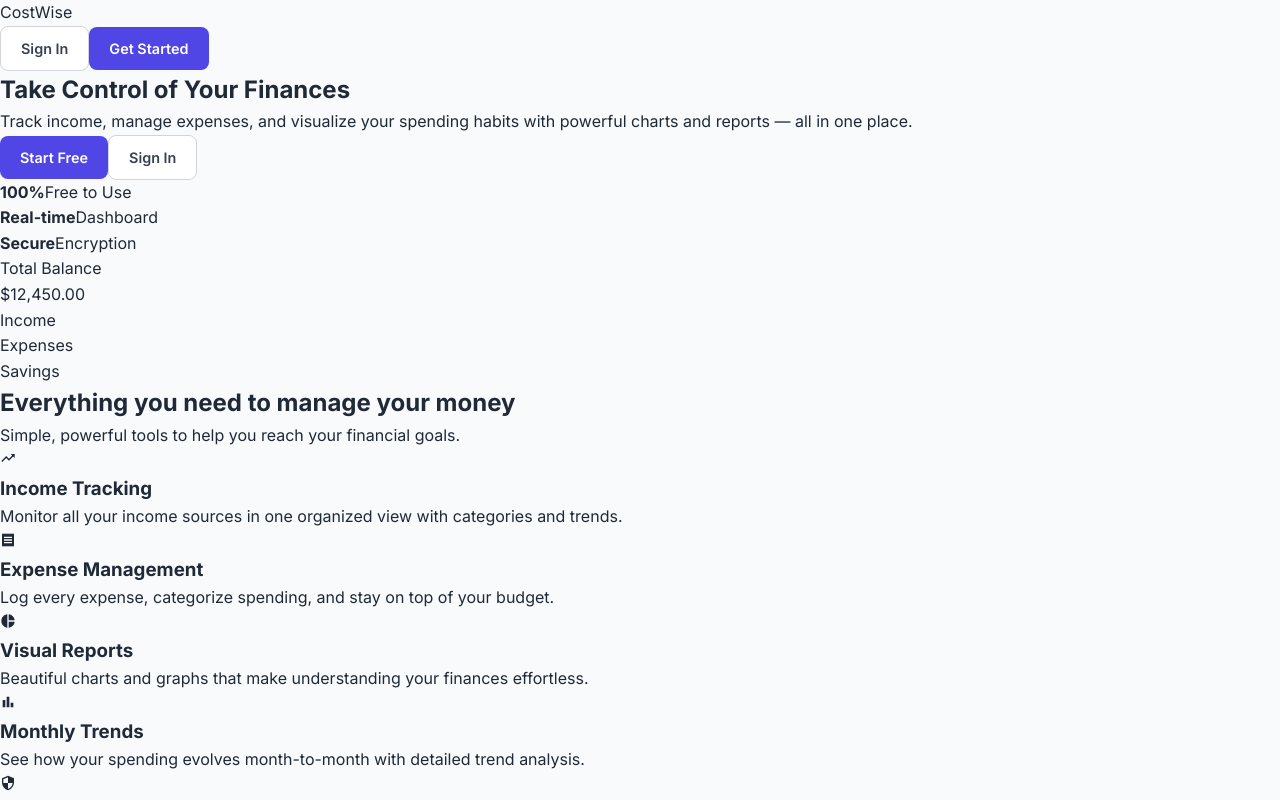
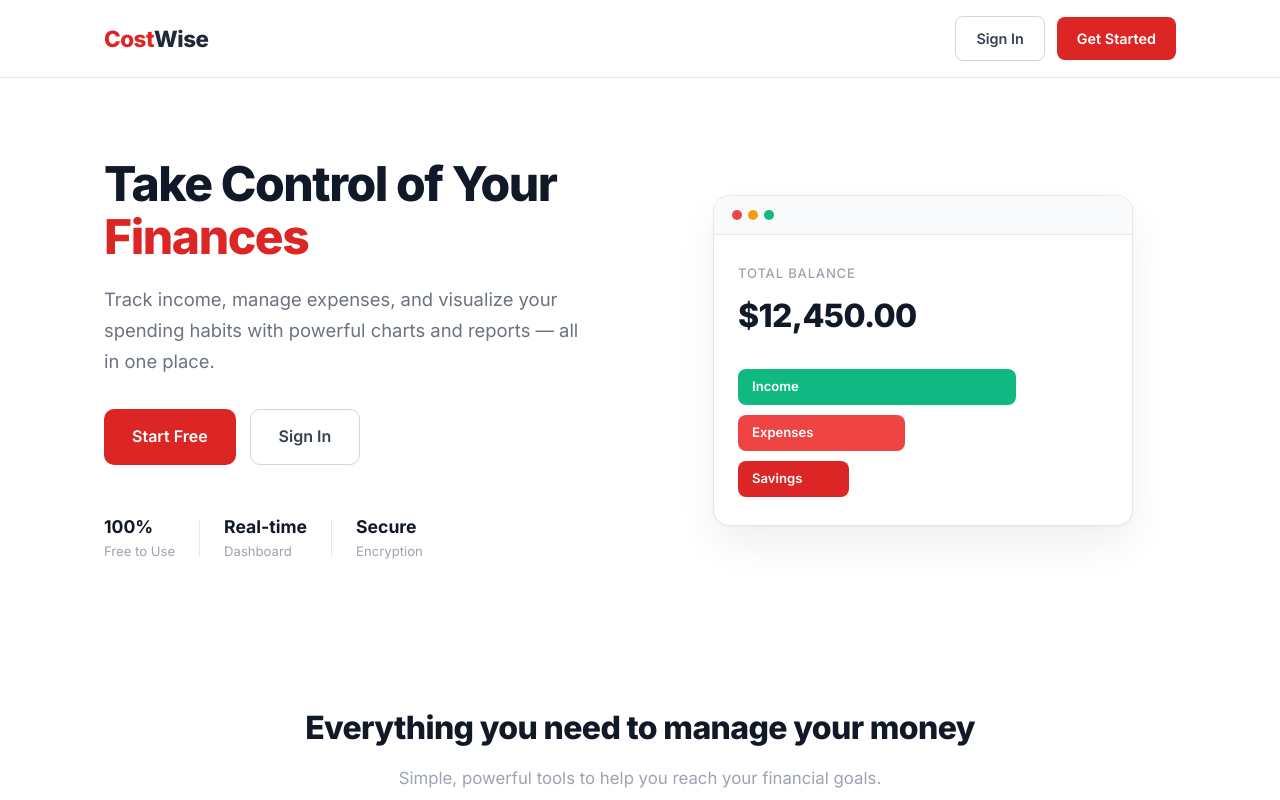
Before and after one commit to AldrianLoberiano/budget_control, a React (Create React App) app in the folder costwise/frontend/: page / in a window 1280 px wide. Shown: the top 800 px of the page. Built offline with nearby package versions, Linux system fonts and the light colour scheme; no server answers.

Commit message:
Update index.css

```diff
--- a/costwise/frontend/src/index.css
+++ b/costwise/frontend/src/index.css
@@ -1,8 +1,8 @@
 /* ===== CSS Variables & Reset ===== */
 :root {
-  --primary: #4f46e5;
-  --primary-dark: #4338ca;
-  --primary-light: #818cf8;
+  --primary: #dc2626;
+  --primary-dark: #b91c1c;
+  --primary-light: #f87171;
   --success: #10b981;
   --success-bg: #d1fae5;
   --danger: #ef4444;
@@ -125,8 +125,19 @@ a {
   color: var(--gray-900);
 }
 
+.sidebar-link svg,
+.btn-icon svg,
+.summary-card-icon svg {
+  transition: none;
+}
+
+.sidebar-link:hover svg,
+.btn-icon:hover svg {
+  transform: none;
+}
+
 .sidebar-link.active {
-  background: #eef2ff;
+  background: #fef2f2;
   color: var(--primary);
 }
 
@@ -269,7 +280,7 @@ a {
 }
 
 .summary-card-icon.balance {
-  background: #e0e7ff;
+  background: #fef2f2;
   color: var(--primary);
 }
 
@@ -359,8 +370,8 @@ a {
 }
 
 .btn-icon:hover {
-  background: var(--gray-100);
-  color: var(--gray-700);
+  background: none;
+  color: var(--gray-500);
 }
 
 /* ===== Forms ===== */
@@ -390,7 +401,7 @@ a {
 .form-control:focus {
   outline: none;
   border-color: var(--primary);
-  box-shadow: 0 0 0 3px rgba(79, 70, 229, 0.1);
+  box-shadow: 0 0 0 3px rgba(220, 38, 38, 0.1);
 }
 
 .form-row {
@@ -418,7 +429,7 @@ a {
   display: flex;
   align-items: center;
   justify-content: center;
-  background: linear-gradient(135deg, #667eea 0%, #764ba2 100%);
+  background: var(--gray-50);
   padding: 16px;
 }
 
@@ -689,3 +700,369 @@ a {
   font-size: 0.85rem;
   margin-top: 4px;
 }
+
+/* ===== Homepage ===== */
+.home-page {
+  min-height: 100vh;
+  background: var(--white);
+  font-family: 'Inter', -apple-system, BlinkMacSystemFont, 'Segoe UI', Roboto, sans-serif;
+}
+
+/* -- Navbar -- */
+.home-nav {
+  position: sticky;
+  top: 0;
+  background: rgba(255, 255, 255, 0.95);
+  backdrop-filter: blur(8px);
+  border-bottom: 1px solid var(--gray-200);
+  z-index: 50;
+}
+
+.home-nav-inner {
+  max-width: 1120px;
+  margin: 0 auto;
+  padding: 16px 24px;
+  display: flex;
+  align-items: center;
+  justify-content: space-between;
+}
+
+.home-logo {
+  font-size: 1.4rem;
+  font-weight: 800;
+  color: var(--primary);
+  letter-spacing: -0.02em;
+}
+
+.home-logo span {
+  color: var(--gray-800);
+}
+
+.home-nav-links {
+  display: flex;
+  gap: 12px;
+  align-items: center;
+}
+
+/* -- Hero -- */
+.home-hero {
+  max-width: 1120px;
+  margin: 0 auto;
+  padding: 80px 24px 60px;
+  display: grid;
+  grid-template-columns: 1fr 1fr;
+  gap: 60px;
+  align-items: center;
+}
+
+.home-hero-content h1 {
+  font-size: 3rem;
+  font-weight: 800;
+  line-height: 1.1;
+  color: var(--gray-900);
+  letter-spacing: -0.03em;
+  margin-bottom: 20px;
+}
+
+.home-hero-content h1 span {
+  color: var(--primary);
+}
+
+.home-hero-content > p {
+  font-size: 1.15rem;
+  color: var(--gray-500);
+  line-height: 1.7;
+  margin-bottom: 32px;
+  max-width: 480px;
+}
+
+.home-hero-actions {
+  display: flex;
+  gap: 14px;
+  margin-bottom: 48px;
+}
+
+.btn-lg {
+  padding: 14px 28px;
+  font-size: 1rem;
+  border-radius: 10px;
+}
+
+.home-hero-stats {
+  display: flex;
+  align-items: center;
+  gap: 24px;
+}
+
+.home-stat {
+  display: flex;
+  flex-direction: column;
+}
+
+.home-stat strong {
+  font-size: 1.1rem;
+  font-weight: 700;
+  color: var(--gray-900);
+}
+
+.home-stat span {
+  font-size: 0.82rem;
+  color: var(--gray-400);
+}
+
+.home-stat-divider {
+  width: 1px;
+  height: 36px;
+  background: var(--gray-200);
+}
+
+/* -- Preview Card -- */
+.home-hero-visual {
+  display: flex;
+  justify-content: center;
+}
+
+.home-preview-card {
+  width: 100%;
+  max-width: 420px;
+  background: var(--white);
+  border: 1px solid var(--gray-200);
+  border-radius: 16px;
+  box-shadow: 0 20px 40px rgba(0, 0, 0, 0.06), 0 1px 3px rgba(0, 0, 0, 0.04);
+  overflow: hidden;
+}
+
+.home-preview-header {
+  display: flex;
+  gap: 6px;
+  padding: 14px 18px;
+  background: var(--gray-50);
+  border-bottom: 1px solid var(--gray-200);
+}
+
+.home-preview-dot {
+  width: 10px;
+  height: 10px;
+  border-radius: 50%;
+}
+
+.home-preview-dot.red {
+  background: #ef4444;
+}
+
+.home-preview-dot.yellow {
+  background: #f59e0b;
+}
+
+.home-preview-dot.green {
+  background: #10b981;
+}
+
+.home-preview-body {
+  padding: 28px 24px;
+}
+
+.home-preview-row {
+  margin-bottom: 28px;
+}
+
+.home-preview-label {
+  font-size: 0.82rem;
+  color: var(--gray-400);
+  text-transform: uppercase;
+  letter-spacing: 0.06em;
+  font-weight: 500;
+  margin-bottom: 6px;
+}
+
+.home-preview-value {
+  font-size: 2rem;
+  font-weight: 800;
+  color: var(--gray-900);
+  letter-spacing: -0.02em;
+}
+
+.home-preview-bars {
+  display: flex;
+  flex-direction: column;
+  gap: 10px;
+}
+
+.home-preview-bar {
+  height: 36px;
+  border-radius: 8px;
+  display: flex;
+  align-items: center;
+  padding-left: 14px;
+  font-size: 0.82rem;
+  font-weight: 600;
+  color: var(--white);
+}
+
+.home-preview-bar.income {
+  background: var(--success);
+}
+
+.home-preview-bar.expense {
+  background: var(--danger);
+}
+
+.home-preview-bar.savings {
+  background: var(--primary);
+}
+
+/* -- Features -- */
+.home-features {
+  max-width: 1120px;
+  margin: 0 auto;
+  padding: 80px 24px;
+  text-align: center;
+}
+
+.home-features h2 {
+  font-size: 2rem;
+  font-weight: 800;
+  color: var(--gray-900);
+  letter-spacing: -0.02em;
+  margin-bottom: 12px;
+}
+
+.home-features-subtitle {
+  font-size: 1.05rem;
+  color: var(--gray-400);
+  margin-bottom: 48px;
+}
+
+.home-features-grid {
+  display: grid;
+  grid-template-columns: repeat(3, 1fr);
+  gap: 24px;
+  text-align: left;
+}
+
+.home-feature-card {
+  background: var(--gray-50);
+  border: 1px solid var(--gray-100);
+  border-radius: 14px;
+  padding: 28px;
+}
+
+.home-feature-icon {
+  width: 44px;
+  height: 44px;
+  border-radius: 10px;
+  background: var(--white);
+  border: 1px solid var(--gray-200);
+  display: flex;
+  align-items: center;
+  justify-content: center;
+  font-size: 1.2rem;
+  color: var(--primary);
+  margin-bottom: 16px;
+}
+
+.home-feature-card h3 {
+  font-size: 1.05rem;
+  font-weight: 700;
+  color: var(--gray-900);
+  margin-bottom: 8px;
+}
+
+.home-feature-card p {
+  font-size: 0.9rem;
+  color: var(--gray-500);
+  line-height: 1.6;
+}
+
+/* -- CTA -- */
+.home-cta {
+  max-width: 1120px;
+  margin: 0 auto;
+  padding: 60px 24px 80px;
+  text-align: center;
+}
+
+.home-cta h2 {
+  font-size: 2rem;
+  font-weight: 800;
+  color: var(--gray-900);
+  margin-bottom: 12px;
+}
+
+.home-cta p {
+  font-size: 1.05rem;
+  color: var(--gray-400);
+  margin-bottom: 28px;
+}
+
+/* -- Footer -- */
+.home-footer {
+  border-top: 1px solid var(--gray-200);
+  background: var(--gray-50);
+}
+
+.home-footer-inner {
+  max-width: 1120px;
+  margin: 0 auto;
+  padding: 24px;
+  display: flex;
+  align-items: center;
+  justify-content: space-between;
+}
+
+.home-footer p {
+  font-size: 0.85rem;
+  color: var(--gray-400);
+}
+
+/* -- Auth page improvements -- */
+.auth-card {
+  border: 1px solid var(--gray-200);
+}
+
+.auth-page .home-logo {
+  text-align: center;
+  margin-bottom: 24px;
+  font-size: 1.6rem;
+}
+
+/* -- Responsive -- */
+@media (max-width: 900px) {
+  .home-hero {
+    grid-template-columns: 1fr;
+    padding: 48px 24px 40px;
+    gap: 40px;
+    text-align: center;
+  }
+
+  .home-hero-content > p {
+    max-width: 100%;
+  }
+
+  .home-hero-actions {
+    justify-content: center;
+  }
+
+  .home-hero-stats {
+    justify-content: center;
+  }
+
+  .home-features-grid {
+    grid-template-columns: 1fr 1fr;
+  }
+}
+
+@media (max-width: 640px) {
+  .home-hero-content h1 {
+    font-size: 2.2rem;
+  }
+
+  .home-features-grid {
+    grid-template-columns: 1fr;
+  }
+
+  .home-footer-inner {
+    flex-direction: column;
+    gap: 8px;
+  }
+}
```
